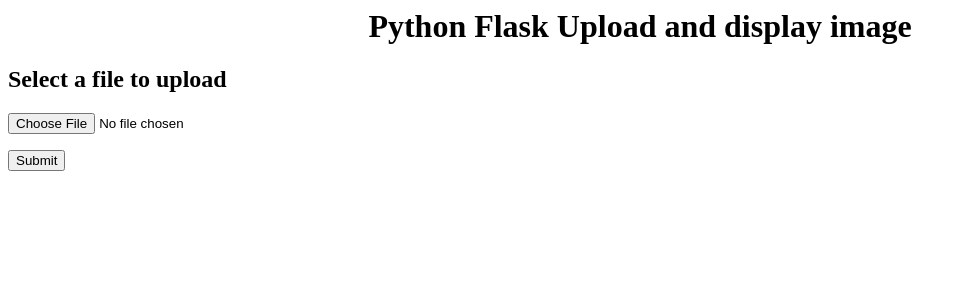
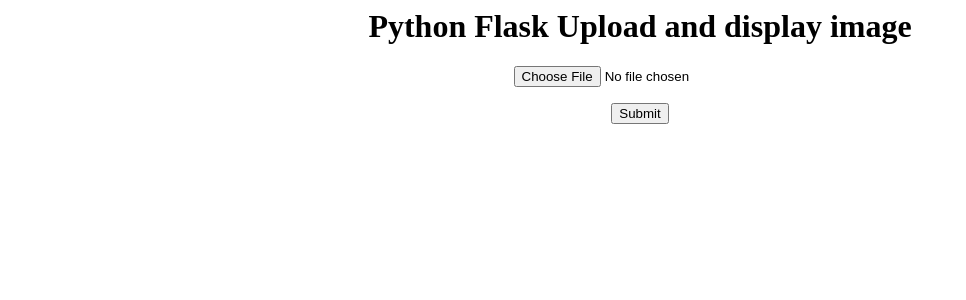
Before and after one commit to DeepakBhardwaj7/Flask, a Flask app: template templates/task.html in a window 1280 px wide. Shown: the top 300 px of the page, without its empty margins (0-966 px from the left). Run offline with Flask 2, Linux system fonts and the light colour scheme; the template is opened without the code that fills it, so the values that code supplies are empty.

Commit message:
Update task.html

```diff
--- a/templates/task.html
+++ b/templates/task.html
@@ -1,5 +1,5 @@
 <!--//templates/index.html-->
-<html>
+<html xmlns="http://www.w3.org/1999/html">
 <head>
 <title>{{title}}</title>
 </head>
@@ -7,7 +7,6 @@
 <p><h1 align="center">Python Flask Upload and display image</h1></p>
 <div class="container">
 <div class="row">
-    <h2>Select a file to upload</h2>
     <p>
         {% with messages = get_flashed_messages() %}
           {% if messages %}
@@ -24,8 +23,9 @@
     {% endif %}
 
     <form method="post" action="/upload" enctype="multipart/form-data" target="_blank">
-        <p><input type="file" name="file" class="form-control" autocomplete="off" required></p>
-        <p><input type="submit" value="Submit"></p>
+        <center><p><input type="file" name="file" class="form-control" autocomplete="off" required></p> </center>
+        <center><p><input type="submit" value="Submit"></p></center>
+
     </form>
 </div>
 </div>
```
